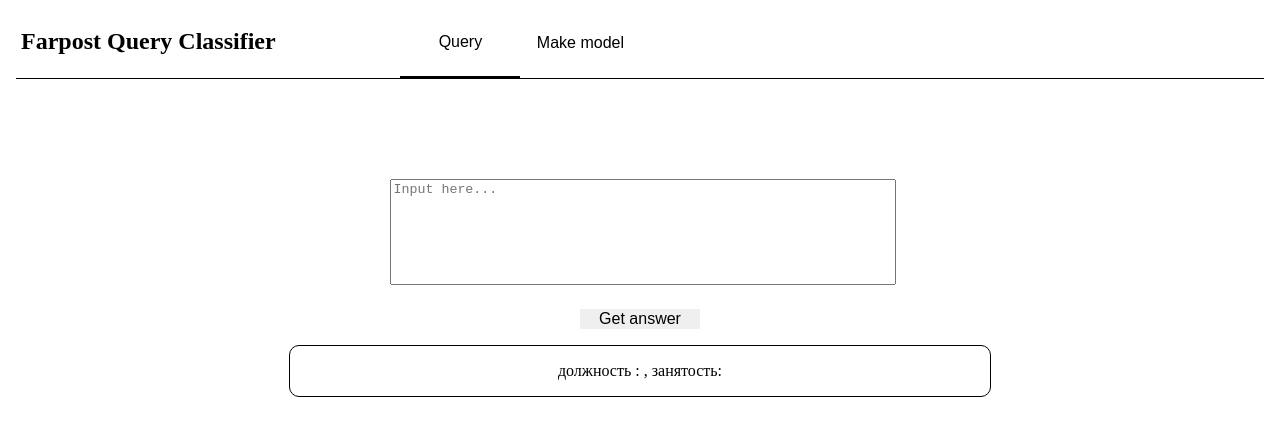
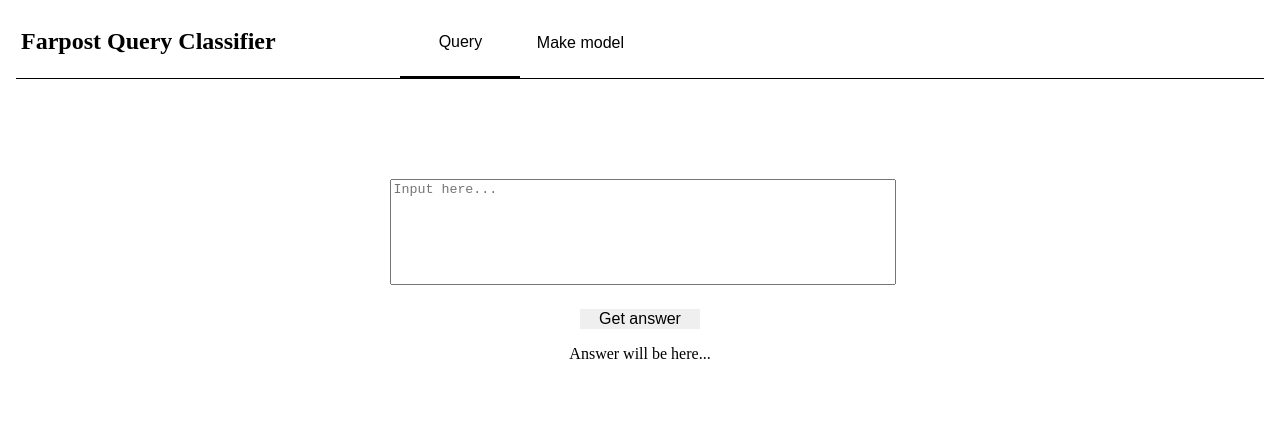
Before and after one commit to IAntigrippinI/Farpost_query_classifier, a React (Vite) app in the folder frontend/: page / in a window 1280 px wide. Shown: the top 436 px of the page. Built offline with nearby package versions, Linux system fonts and the light colour scheme.

Commit message:
release 0.2

```diff
--- a/frontend/src/components/Answer.jsx
+++ b/frontend/src/components/Answer.jsx
@@ -1,8 +1,11 @@
 import './Answer.css'
-export default function Answer({ empl, profArea }) {
+export default function Answer({ answerdata }) {
     return (
-        <div className="answer">
-            <p>должность : {profArea}, занятость: {empl}</p>
+        <div>
+            {answerdata.length == 0 ? <div>Answer will be here...</div> :
+                <div className="answer">
+                    <p>должность : {answerdata.position}, занятость: {answerdata.employment}, дополнительно : {answerdata.additance}, кондиции: {answerdata.conditions}, общая фраза: {answerdata.phrase}</p>
+                </div>}
         </div>
     )
 }
--- a/frontend/src/components/AnswerCustom.jsx
+++ b/frontend/src/components/AnswerCustom.jsx
@@ -1,8 +1,9 @@
 import './Answer.css'
-export default function Answer({ answerdata }) {
+export default function AnswerCustom({ dataCustom }) {
+    console.log('answerdata', dataCustom)
     return (
         <div className="answer">
-            <p>должность : {answerdata.position}, занятость: {answerdata.employment}, дополнительно : {answerdata.additance}, кондиции: {answerdata.conditions}, общая фраза: {answerdata.phrase}</p>
+            <p>{JSON.stringify(dataCustom)}</p>
         </div>
     )
 }
```
Also changed, not shown: frontend/src/App.jsx (+8 -21 lines).
